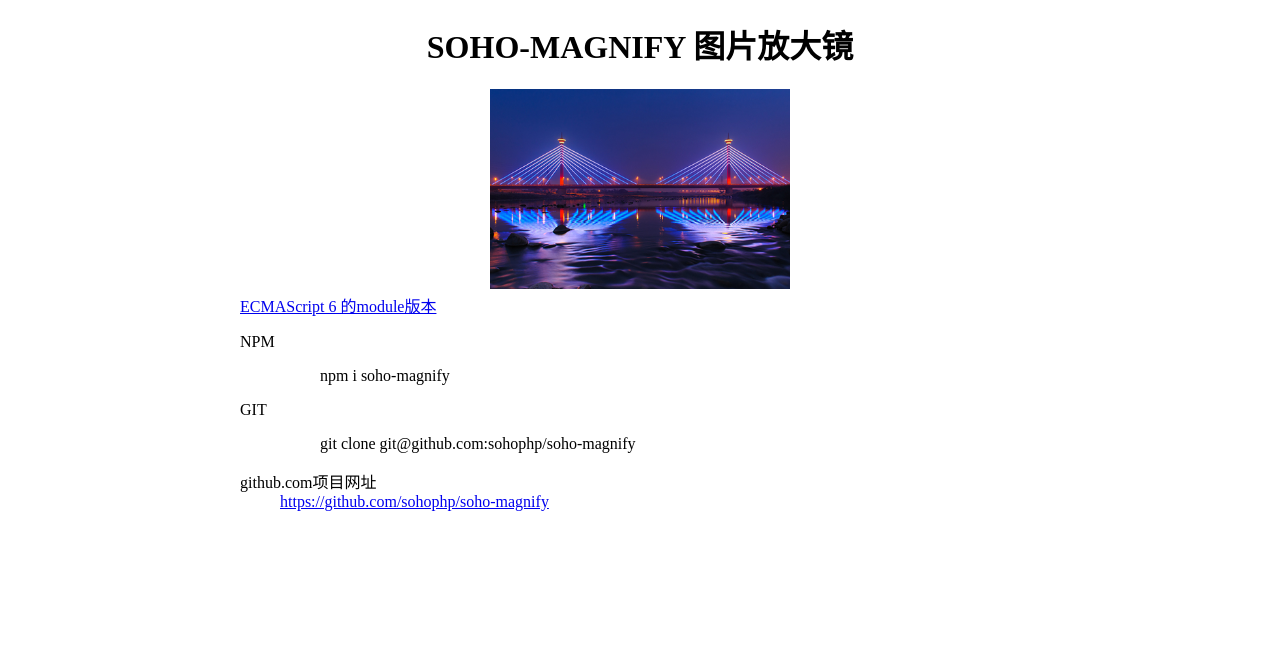
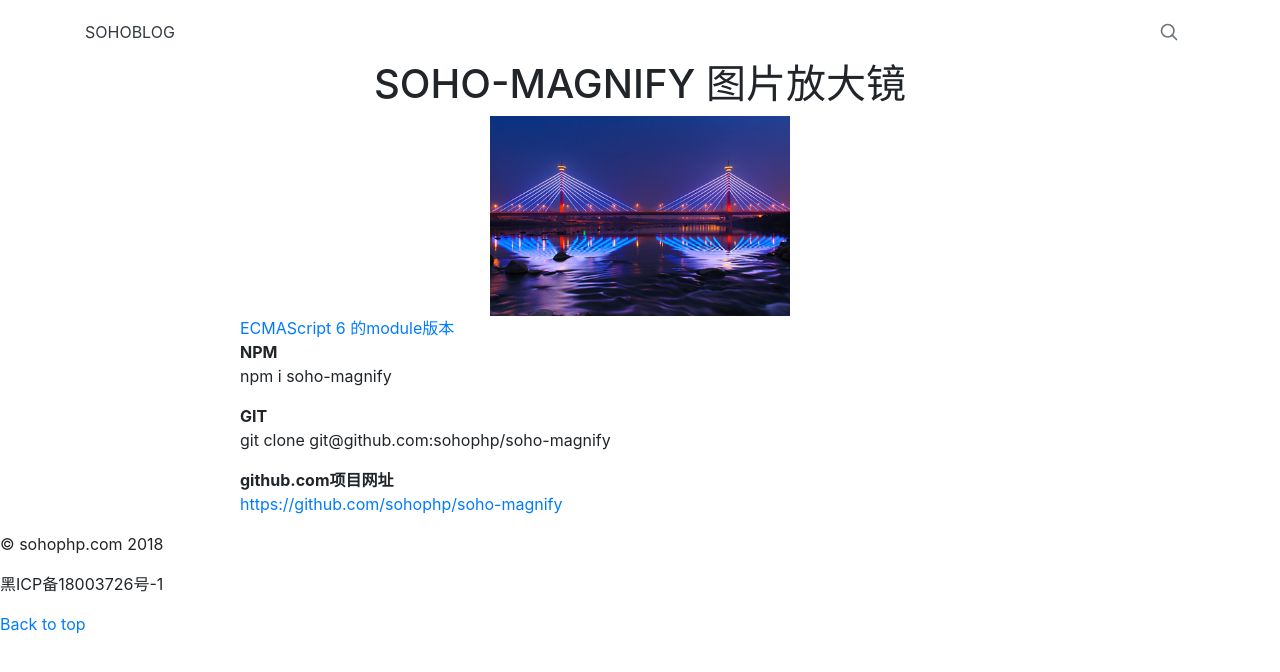
Before and after one commit to sohophp/soho-magnify, a website: page index.html in a window 1280 px wide. Drawn offline with nearby package versions, Linux system fonts and the light colour scheme.

```diff
--- a/index.html
+++ b/index.html
@@ -27,6 +27,10 @@
     <link type="text/css" rel="stylesheet" href="src/css/soho-magnify.css"/>
     <script src="external/jquery.min.js"></script>
     <script src="src/js/soho-magnify.js"></script>
+
+    <link rel="stylesheet" href="https://www.sohophp.com/js/bootstrap/css/bootstrap.css">
+    <script src="https://www.sohophp.com/js/boostrap/bootstrap.js"></script>
+
     <script>
         $(window).on('load', function () {
             $('img.example-img').SohoMagnify();
@@ -34,6 +38,22 @@
     </script>
 </head>
 <body>
+
+<div class="container">
+    <header class="blog-header py-3">
+        <div class="row flex-nowrap justify-content-between align-items-center">
+            <div class="col-4 pt-1">
+                <a class="blog-header-logo text-dark" href="https://www.sohophp.com">SOHOBLOG</a>
+            </div>
+            <div class="col-8 d-flex justify-content-end align-items-center">
+                <a class="text-muted" href="#">
+                    <svg xmlns="http://www.w3.org/2000/svg" width="20" height="20" viewBox="0 0 24 24" fill="none" stroke="currentColor" stroke-width="2" stroke-linecap="round" stroke-linejoin="round" class="mx-3"><circle cx="10.5" cy="10.5" r="7.5"></circle><line x1="21" y1="21" x2="15.8" y2="15.8"></line></svg>
+                </a>
+            </div>
+        </div>
+    </header>
+</div>
+
 <div class="example-container">
     <div>
         <h1>SOHO-MAGNIFY 图片放大镜</h1>
@@ -64,6 +84,15 @@
 
     </div>
 </div>
+
+<footer class="blog-footer">
+    <p>&copy; sohophp.com 2018</p>
+    <p>黑ICP备18003726号-1</p>
+    <p>
+        <a href="#">Back to top</a>
+    </p>
+</footer>
+
 <script src="https://www.sohophp.com/js/stat.js"></script>
 </body>
 </html>
```
Also changed, not shown: example/es6.html (+7 -0 lines).
